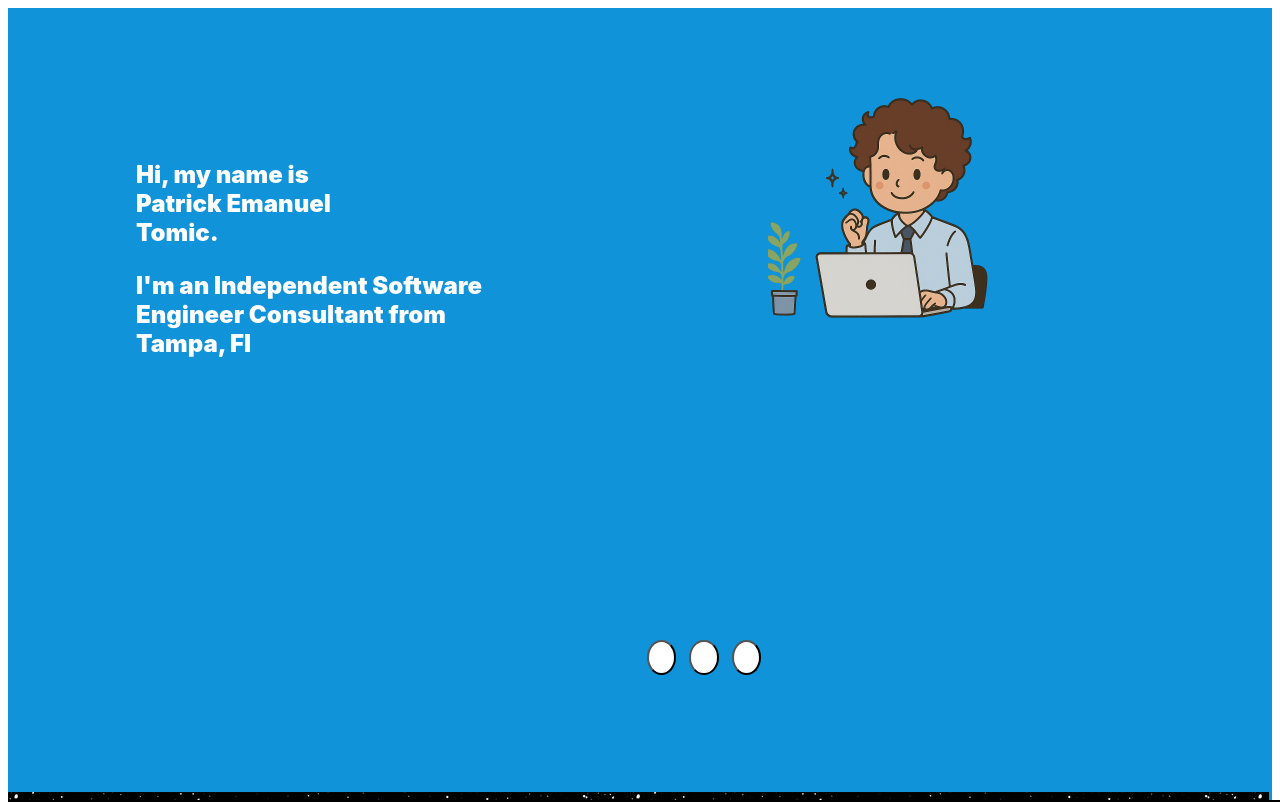
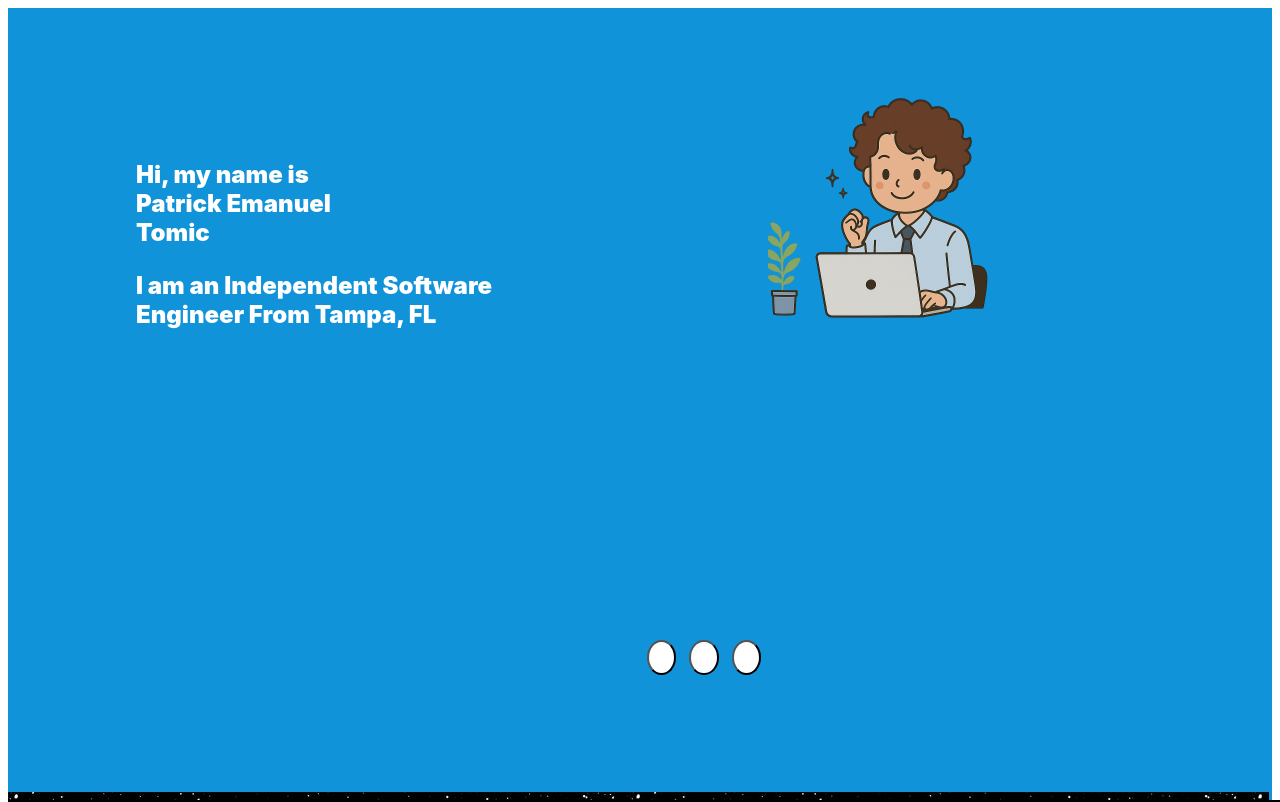
Before and after one commit to Patrick-Tomic/portfolioV2, a Vue app: page / in a window 1280 px wide. Shown: the top 802 px of the page. Built offline with nearby package versions, Linux system fonts and the light colour scheme.

Commit message:
typewriter function added

```diff
--- a/src/App.vue
+++ b/src/App.vue
@@ -141,26 +141,39 @@ const apiCall = async () => {
   // Start the animation
 
 
-const originalHeaderA = 'Hi, my name is Patrick Emanuel Tomic';
-const originalHeaderB ='I am an Independent Software Engineer From Tampa, FL';
+const headerA = ref('Hi, my name is Patrick Emanuel Tomic');
+const headerB =ref('I am an Independent Software Engineer From Tampa, FL');
+const displayedA = ref('')
+const displayedB = ref('')
+const showCursor = ref(false)
+const isTyping = ref(false)
+const typingSpeef = ref(30)
 
+
+
+const animateReplacement = (header,displayed) => {
+  //if(isTyping.value) return;
+  displayed.value = '';
+  isTyping.value = true
+  showCursor.value = true;
   let index = 0;
-const newTextArray: any = []
 
-const animateReplacement = (statement: any) => {
-  const headerA = document.getElementById('#headerA')
-  const newStatment = statement.split('');
-  if (index < newStatment.length) {
-     newTextArray[index] = newStatment[index];
-     headerA.innerHTML = newTextArray.join('');
+  const typeWriter = () => {
+    if( index < header.value.length) {
+      displayed.value += header.value.charAt(index);
       index++;
-    setTimeout(animateReplacement, 100); // Adjust the speed of the animation here
-  } else {
-    index = 0; // Reset index for next animation
+      setTimeout(typeWriter, typingSpeef.value);
+    }else {
+      isTyping.value = false;
+      showCursor.value = false;
     }
   }
+  typeWriter();
 
+}
+ setTimeout(animateReplacement(headerA,displayedA), 2000);
 
+ setTimeout(animateReplacement(headerB,displayedB), 5000);
 
 
 </script>
@@ -172,9 +185,9 @@ const animateReplacement = (statement: any) => {
     <div id="base" class=" m-0 font-bold bg-[#1193d9] text-white grid-cols-2 grid grid-rows-3   h-[198vh]   ">
 
         <div class="p-[10vw] text-white font-bold text-3xl">
-        <p id='headerA'class="headerA mb-10 font-[1000] text-[#fff]"> Hi, my name is Patrick Emanuel Tomic. </p>
+        <p id='headerA'class="headerA mb-10 font-[1000] text-[#fff]">{{displayedA}}</p>
         <p id="headerB" class="headerB text-2xl font-[1000] text-[#fff] w-[30vw]">
-        I'm an Independent Software Engineer Consultant from Tampa, Fl
+       {{ displayedB }}
         </p>
         <div id="summaryButtons" class="absolute w-[10vw] flex justify-around left-[50%] top-[80%]">
           <button onclick="{{
```
Lines whose indentation alone changed are shown as unchanged.
